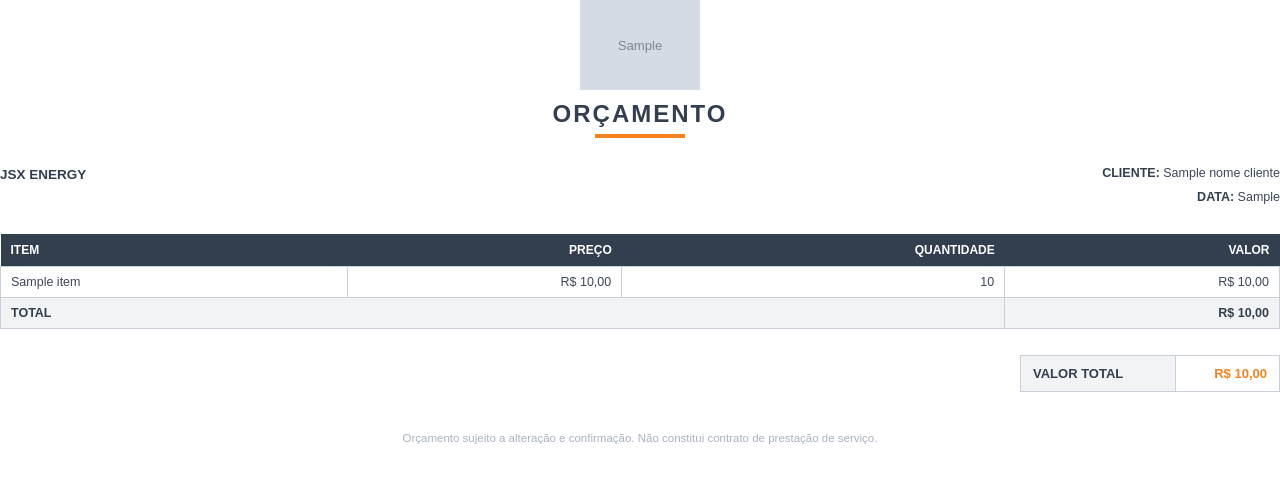
After one commit to jefso137-boot/jsxenergy, a Django app: template apps/relatorios/templates/relatorios/orcamento.html in a window 1280 px wide. The commit adds this page. Shown: the top 483 px of the page. Run offline with Django 5.2, Linux system fonts and the light colour scheme; the template is opened without the code that fills it: most values are stand-ins (such as "Sample title", 1, 10 or a date in 2020); grey boxes marked "Sample" are stand-in pictures.

Commit message:
Gera orcamento em PDF direto na calculadora do lider
A calculadora agora, alem de simular o total na tela (calculo em
JS continua igual), permite gerar um PDF de orcamento com a logo da
JSX Energy: nome do cliente, cada item selecionado com preco unitario,
quantidade e valor, e o total geral. Nao precisa que o cliente ja
esteja cadastrado no sistema - o nome digitado so aparece no PDF.

Co-Authored-By: Claude Sonnet 5 <noreply@anthropic.com>

```diff
--- /dev/null
+++ b/apps/relatorios/templates/relatorios/orcamento.html
@@ -0,0 +1,183 @@
+<!DOCTYPE html>
+<html lang="pt-br">
+<head>
+<meta charset="utf-8">
+<title>Orçamento — {{ nome_cliente }}</title>
+<style>
+    @page {
+        size: A4;
+        margin: 50px 55px;
+    }
+    * { box-sizing: border-box; }
+    body {
+        margin: 0;
+        font-family: Arial, Helvetica, sans-serif;
+        color: #3D4759;
+        font-size: 13px;
+    }
+
+    .topo {
+        display: flex;
+        align-items: center;
+        justify-content: center;
+        margin-bottom: 10px;
+    }
+    .topo .logo { height: 90px; }
+    .topo .logo img, .topo .logo svg { height: 100%; display: block; }
+    h1.titulo {
+        text-align: center;
+        color: #333F4F;
+        font-size: 24px;
+        font-weight: 800;
+        letter-spacing: 2px;
+        margin: 0 0 6px 0;
+    }
+    .orange-rule {
+        width: 90px;
+        height: 4px;
+        background: #F5821F;
+        margin: 0 auto 24px auto;
+    }
+
+    .cabecalho {
+        display: flex;
+        justify-content: space-between;
+        gap: 20px;
+        margin-bottom: 24px;
+    }
+    .cabecalho .empresa {
+        font-size: 12.5px;
+        line-height: 1.9;
+        color: #3D4759;
+    }
+    .cabecalho .empresa .nome {
+        font-weight: 800;
+        color: #333F4F;
+        font-size: 13.5px;
+    }
+    .cabecalho .info-cliente {
+        text-align: right;
+        font-size: 12.5px;
+        line-height: 1.9;
+    }
+    .cabecalho .info-cliente strong { color: #333F4F; }
+
+    table.servicos {
+        width: 100%;
+        border-collapse: collapse;
+        margin-bottom: 4px;
+    }
+    table.servicos th {
+        background: #333F4F;
+        color: #FFFFFF;
+        font-size: 12px;
+        text-transform: uppercase;
+        padding: 9px 10px;
+        text-align: left;
+    }
+    table.servicos th.num, table.servicos td.num { text-align: right; }
+    table.servicos td {
+        border: 1px solid #C9CFD8;
+        padding: 8px 10px;
+        font-size: 12.5px;
+    }
+    table.servicos tr.total td {
+        background: #F2F3F5;
+        font-weight: 800;
+        color: #333F4F;
+    }
+
+    .preco-final {
+        width: 260px;
+        margin-left: auto;
+        margin-top: 26px;
+        border-collapse: collapse;
+    }
+    .preco-final td {
+        border: 1px solid #C9CFD8;
+        padding: 10px 12px;
+        font-size: 13px;
+    }
+    .preco-final td.rotulo {
+        background: #F2F3F5;
+        font-weight: 800;
+        color: #333F4F;
+    }
+    .preco-final td.valor {
+        text-align: right;
+        font-weight: 800;
+        color: #F5821F;
+    }
+
+    .validade {
+        margin-top: 40px;
+        font-size: 11.5px;
+        color: #A9B2C0;
+        text-align: center;
+    }
+</style>
+</head>
+<body>
+
+    <div class="topo">
+        <div class="logo">
+            {% if logo_data_uri %}
+            <img src="{{ logo_data_uri }}" alt="JSX Energy">
+            {% else %}
+            {% include "relatorios/_logo_svg.html" %}
+            {% endif %}
+        </div>
+    </div>
+    <h1 class="titulo">ORÇAMENTO</h1>
+    <div class="orange-rule"></div>
+
+    <div class="cabecalho">
+        <div class="empresa">
+            <div class="nome">JSX ENERGY</div>
+        </div>
+        <div class="info-cliente">
+            <div><strong>CLIENTE:</strong> {{ nome_cliente }}</div>
+            <div><strong>DATA:</strong> {{ data_emissao }}</div>
+        </div>
+    </div>
+
+    <table class="servicos">
+        <thead>
+            <tr>
+                <th>Item</th>
+                <th class="num">Preço</th>
+                <th class="num">Quantidade</th>
+                <th class="num">Valor</th>
+            </tr>
+        </thead>
+        <tbody>
+            {% for item in itens %}
+            <tr>
+                <td>{{ item.nome }}</td>
+                <td class="num">R$ {{ item.preco|floatformat:2 }}{% if item.area %}/m²{% endif %}</td>
+                <td class="num">{{ item.quantidade|floatformat:0 }}{% if item.area %} placa{{ item.quantidade|pluralize }}{% endif %}</td>
+                <td class="num">R$ {{ item.valor|floatformat:2 }}</td>
+            </tr>
+            {% empty %}
+            <tr>
+                <td colspan="4">Nenhum item selecionado.</td>
+            </tr>
+            {% endfor %}
+            <tr class="total">
+                <td colspan="3">TOTAL</td>
+                <td class="num">R$ {{ total|floatformat:2 }}</td>
+            </tr>
+        </tbody>
+    </table>
+
+    <table class="preco-final">
+        <tr>
+            <td class="rotulo">VALOR TOTAL</td>
+            <td class="valor">R$ {{ total|floatformat:2 }}</td>
+        </tr>
+    </table>
+
+    <p class="validade">Orçamento sujeito a alteração e confirmação. Não constitui contrato de prestação de serviço.</p>
+
+</body>
+</html>
```
Also changed, not shown: apps/clientes/views_lider.py (+46 -3 lines), apps/relatorios/pdf.py (+15 -0 lines), templates/lider/calculadora.html (+22 -7 lines).
